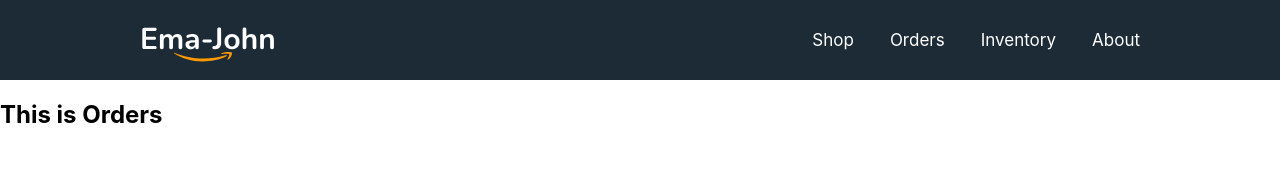
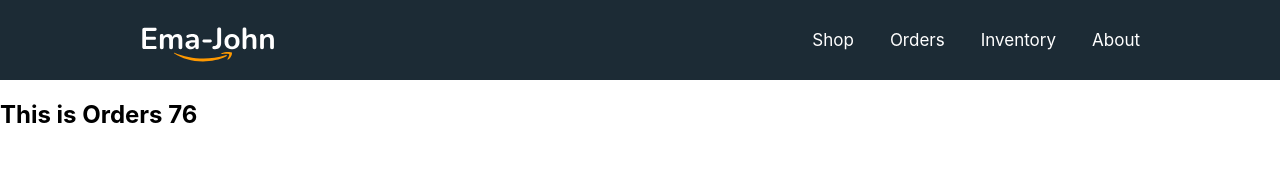
Before and after one commit to pushpitanandy/ema-john-simple, a React (Create React App) app: page /orders in a window 1280 px wide. Shown: the top 190 px of the page. Built offline with nearby package versions, Linux system fonts and the light colour scheme.

Commit message:
loading data from custom hook

```diff
--- a/src/App.js
+++ b/src/App.js
@@ -1,5 +1,6 @@
 import { Route, Routes } from 'react-router-dom';
 import './App.css';
+import About from './components/About/About';
 import Header from './components/Header/Header';
 import Inventory from './components/Inventory/Inventory';
 import Orders from './components/Orders/Orders';
@@ -14,6 +15,7 @@ function App() {
         <Route path='/shop' element={<Shop></Shop>}></Route>
         <Route path='/orders' element={<Orders></Orders>} ></Route>
         <Route path='/inventory' element={<Inventory></Inventory>}></Route>
+        <Route path='/about' element={<About></About>}></Route>
       </Routes>
 
     </div>
--- /dev/null
+++ b/src/components/About/About.js
@@ -0,0 +1,12 @@
+import React from 'react';
+
+const About = () => {
+    return (
+        <div>
+            <h2>We are secret.</h2>
+            <p>But you can know about us.</p>
+        </div>
+    );
+};
+
+export default About;
--- a/src/components/Orders/Orders.js
+++ b/src/components/Orders/Orders.js
@@ -1,9 +1,11 @@
 import React from 'react';
+import useProducts from '../../hooks/useProducts';
 
 const Orders = () => {
+    const [products, setProducts] = useProducts();
     return (
         <div>
-            <h2>This is Orders</h2>
+            <h2>This is Orders {products.length}</h2>
         </div>
     );
 };
--- a/src/components/Shop/Shop.js
+++ b/src/components/Shop/Shop.js
@@ -3,16 +3,12 @@ import { addToDb, getStoredCart } from '../../utilities/fakedb';
 import Cart from '../Cart/Cart';
 import Product from '../Product/Product';
 import './Shop.css';
+import useProducts from '../../hooks/useProducts';
 
 const Shop = () => {
-    const [products, setProducts] = useState([]);
+    const [products, setProducts] = useProducts();
     const [cart, setCart] = useState([]);
 
-    useEffect(() => {
-        fetch('products.json')
-            .then(res => res.json())
-            .then(data => setProducts(data));
-    }, []);
 
     useEffect(() => {
         const storedCart = getStoredCart();
--- /dev/null
+++ b/src/hooks/useProducts.js
@@ -0,0 +1,13 @@
+import { useState, useEffect } from 'react';
+
+const useProducts = () => {
+    const [products, setProducts] = useState([]);
+    useEffect(() => {
+        fetch('products.json')
+            .then(res => res.json())
+            .then(data => setProducts(data));
+    }, [])
+
+    return [products, setProducts];
+}
+export default useProducts;
```
Also changed, not shown: src/components/About/About.css (added).
